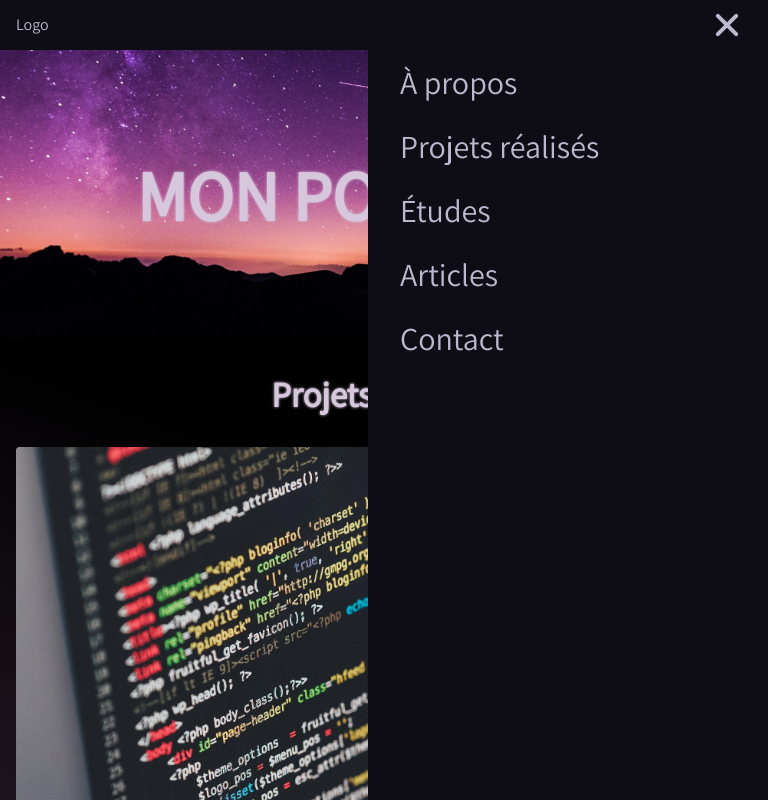
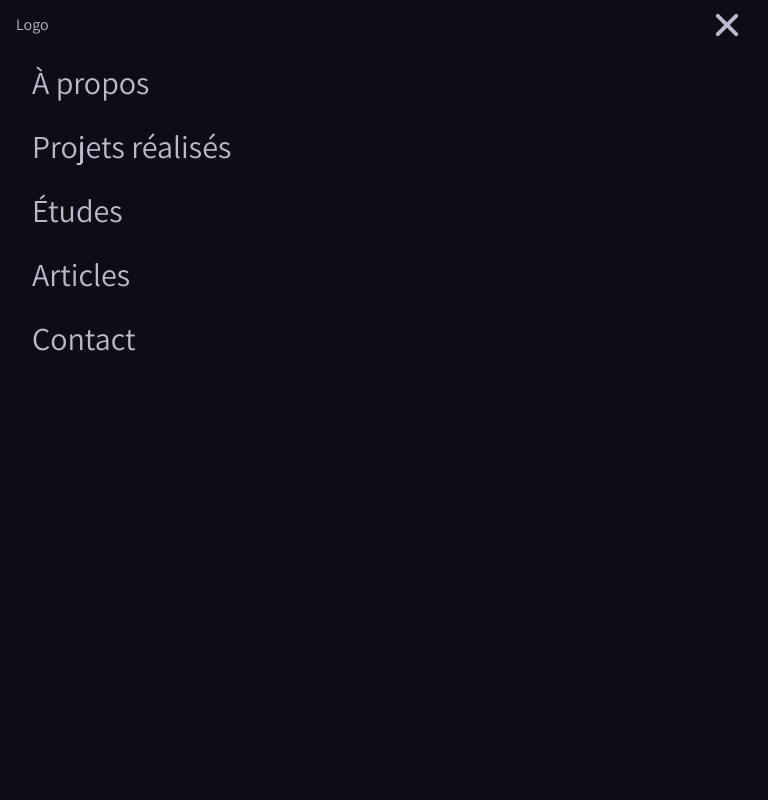
Before and after one commit to N0mekop/portfolio, a plain HTML site: page index.html in a window 768 px wide. Both pictures are taken after a click on the button 732 px from the left and 25 px from the top of the page. Shown: the top 800 px of the page. Drawn offline with Linux system fonts and the light colour scheme.

Commit message:
Open/close JS Navbar

```diff
--- a/index.html
+++ b/index.html
@@ -17,36 +17,19 @@
 
 <body>
     <header class="header">
-        <!--<label class="logo" id="logo" for="header-menu">MENU</label>
-        <input type="checkbox" id="header-menu">
-        <nav class="menu">
-            <ul>
-                <li><a href="#apropos">À propos</a></li>
-                <li><a href="#projets">Projets réalisés</a></li>
-                <li><a href="#etudes">Études</a></li>
-                <li><a href="#articles">Articles</a></li>
-                <li><a href="#contact">Contact</a></li>
-            </ul>
-        </nav>-->
-
-
-
         <nav class="navbar">
             <div class="navbar-logo" id="logo">Logo</div>
-            <ul class="navbar-links">
-                <li class="navbar-link"><a href="#apropos">À propos</a></li>
-                <li class="navbar-link"><a href="#projets">Projets réalisés</a></li>
-                <li class="navbar-link"><a href="#etudes">Études</a></li>
-                <li class="navbar-link"><a href="#articles">Articles</a></li>
-                <li class="navbar-link"><a href="#contact">Contact</a></li>
+            <ul class="navbarlinks">
+                <li class="navbarlink"><a href="#apropos">À propos</a></li>
+                <li class="navbarlink"><a href="#projets">Projets réalisés</a></li>
+                <li class="navbarlink"><a href="#etudes">Études</a></li>
+                <li class="navbarlink"><a href="#articles">Articles</a></li>
+                <li class="navbarlink"><a href="#contact">Contact</a></li>
             </ul>
             <button class="burger">
                 <span class="bar"></span>
             </button>
         </nav>
-
-
-
     </header>
     <main>
         <div class="hero-container">
--- a/main.js
+++ b/main.js
@@ -1,7 +1,11 @@
 function toggleMenu() {
     const navbar = document.querySelector('.navbar');
     const burger = document.querySelector('.burger');
+    const links = document.querySelector('.navbarlinks');
     burger.addEventListener('click', () => {
+        navbar.classList.toggle('show-nav');
+    })
+    links.addEventListener('click', () => {
         navbar.classList.toggle('show-nav');
     })
 }
--- a/style.css
+++ b/style.css
@@ -158,60 +158,6 @@ table {
 
 /* Navbar */
 
-/* Liens header brillants au survol */
-
-/* a:hover,
-#logo:hover,
-#logo:active {
-    color: white;
-    text-shadow: 0px 0px 3px white;
-    -moz-transition: all 0.2s ease-in;
-    -o-transition: all 0.2s ease-in;
-    -webkit-transition: all 0.2s ease-in;
-    transition: all 0.2s ease-in;
-}
-
- #logo:hover {
-    cursor: pointer;
-}
-
-.header {
-    color: white;
-    margin: 1em 0 1em 1em;
-}
-
-.menu {
-    margin: 1em 0 0 0;
-}
-
-.menu a {
-    padding: 0 0 1em 0;
-    font-weight: 700;
-}
-
-li {
-    margin: 0.5em 0 0 0;
-    cursor: pointer;
-}
-
-#header-menu {
-    display: none;
-}
-
-#header-menu+nav {
-    display: none;
-}
-
-#header-menu:checked+nav {
-    display: block;
-}
-
-@media only screen and (max-width: 900px) {
-    label {
-        cursor: pointer;
-    }
-} */
-
 .navbar {
     display: flex;
     align-items: center;
@@ -221,15 +167,15 @@ li {
     height: 50px;
 }
 
-.navbar-links {
+.navbarlinks {
     display: flex;
 }
 
-.navbar-link {
+.navbarlink {
     padding: 0 1em 0 1em;
 }
 
-.navbar-link>a {
+.navbarlink>a {
     color: #bcb8ce;
     text-decoration: none;
 }
@@ -243,7 +189,7 @@ li {
 }
 
 @media screen and (max-width:768px) {
-    .navbar-links {
+    .navbarlinks {
         display: flex;
         flex-direction: column;
         width: 0;
@@ -256,21 +202,20 @@ li {
         z-index: 10;
     }
 
-    .show-nav .navbar-links {
-        width: 50vh;
+    .show-nav .navbarlinks {
+        width: 100%;
     }
 
-    .navbar-link>a {
+    .navbarlink>a {
         display: block;
         padding: 1rem;
         font-size: 2rem;
     }
 
-    .navbar-link>a:hover {
+    .navbarlink>a:hover {
         color: white;
         text-shadow: 0px 0px 3px white;
         transition: all 0.2s ease-in;
-        text-transform: uppercase;
     }
 
     .burger {
@@ -330,8 +275,8 @@ li {
 @media screen and (min-width:768px) {
 
     #logo:hover,
-    .navbar-link>a:hover,
-    .navbar-link>a:active {
+    .navbarlink>a:hover,
+    .navbarlink>a:active {
         color: white;
         text-shadow: 0px 0px 3px white;
         transition: all 0.2s ease-in;
@@ -415,25 +360,7 @@ h2 {
     }
 }
 
-/* .img-fluid {
-    max-width: 100%;
-    height: auto;
-} */
-
-/* PROPRIETE IMAGES FLEX BOX A CONTINUER ------------------------------------------ */
-
 /* Img border, size */
-
-/* #logo {
-    color: #caaac2;
-    font-weight: 700;
-}
-
-@media only screen and (max-width: 900px) {
-    #logo {
-        color: #caaac2;
-    }
-} */
 
 #apropos img {
     display: block;
```
